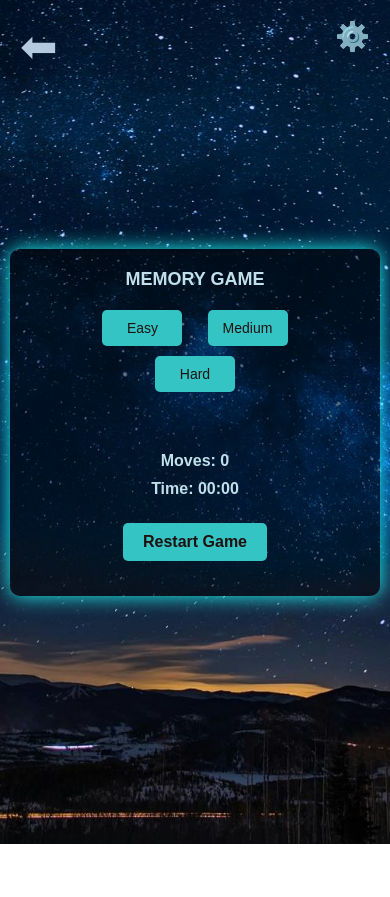
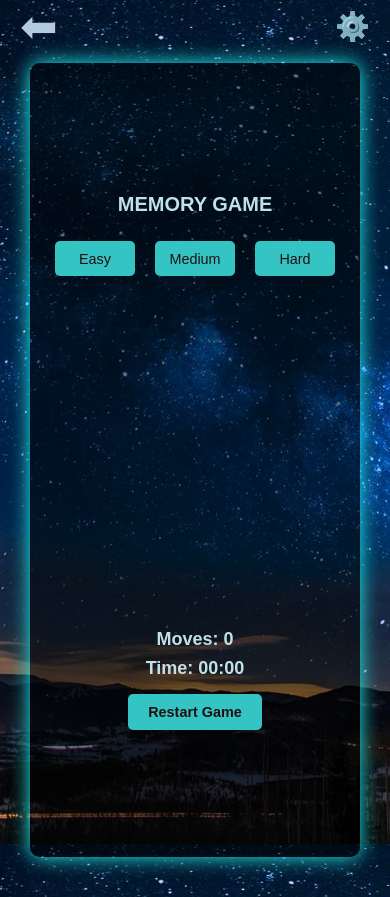
Before and after one commit to NadraR/memory-game, a plain HTML site: page select_theme/stars_theme_proj/game_grid.html in a window 390 px wide. Before the commit the page ends 844 px from the top, so only its background shows below. Drawn offline with Linux system fonts and the light colour scheme.

Commit message:
responsive done

```diff
--- a/select_theme/forest_theme_proj/setting_btn.css
+++ b/select_theme/forest_theme_proj/setting_btn.css
@@ -1,13 +1,19 @@
+.settings_container {
+  display: flex;
+  justify-content: space-between;
+  align-items: center;
+  flex-wrap: wrap;
+  width: 100%;
+  padding-right: 20px;
+  padding-left: 20px;
+}
+
 .settings-btn {
-  position: absolute;
-  top: 20px;
-  right: 20px;
   font-size: 28px;
   background: none;
   border: none;
   cursor: pointer;
   color: white;
-  z-index: 2;
   transition: transform 0.2s ease;
 }
 
@@ -16,14 +22,50 @@
 }
 
 .close-btn{
-    position: absolute;
-  top: 20px;
-  left: 20px;
   font-size: 28px;
   background: none;
   border: none;
   cursor: pointer;
   color: white;
-  z-index: 2;
   transition: transform 0.2s ease;
 }
+
+.close-btn:hover {
+  transform: scale(1.1);
+}
+
+@media (max-height: 800px) {
+    .settings-btn {
+        transform: scale(0.9);
+    }
+    .close-btn {
+        transform: scale(0.9);
+    }
+}
+
+@media (max-height: 700px) {
+    .settings-btn {
+        transform: scale(0.8);
+    }
+    .close-btn {
+        transform: scale(0.8);
+    }
+}
+
+@media (max-height: 600px) {
+    .settings-btn {
+        transform: scale(0.7);
+    }
+    .close-btn {
+        transform: scale(0.7);
+    }
+}
+
+@media (max-height: 500px) {
+    .settings-btn {
+        transform: scale(0.4);
+    }
+    .close-btn {
+        transform: scale(0.4);
+    }
+}
--- a/select_theme/forest_theme_proj/style3_2.css
+++ b/select_theme/forest_theme_proj/style3_2.css
@@ -9,15 +9,26 @@ body {
     background-size: cover;
     background-position: center;
     background-repeat: no-repeat;
-    color: #f8d0a1;
+    background-attachment: fixed;
+    color: #c0e0eb;
     font-weight: 600;
     font-family: 'Arial', sans-serif;
     font-size: 18px;
-    min-height: 100vh;
+    height: 100%;
     display: flex;
     flex-direction: column;
     align-items: center;
     justify-content: center;
+    overflow: hidden;
+}
+
+.content-wrapper {
+    width: 100%;
+    height: 100vh;
+    display: flex;
+    flex-direction: column;
+    justify-content: flex-start;
+    align-items: center;
 }
 
 .game-container {
@@ -28,20 +39,30 @@ body {
     text-align: center;
     background: rgba(0,0,0,0.5);
     padding: 20px;
-    margin: 15px;
+    margin: 10px 0;
     border-radius: 10px;
     box-shadow: 0 0 20px rgb(206, 141, 20);
 }
 
+
+.title {
+    margin: 10px;
+    font-size: 20px;
+}
+
 .difficulty-buttons {
-    margin: 15px;
+    display: flex;
+    justify-content: center;
+    align-items: center;
+    flex-wrap: wrap;
+    margin: 10px;
 }
 
 .difficulty {
     width: 80px;
     margin: 5px 10px;
-    padding: 10px 0;
-    font-size: 14px;
+    height: 35px;
+    font-size: 80%;
     border: none;
     border-radius: 5px;
     background: rgb(206, 141, 20);
@@ -55,16 +76,18 @@ body {
 }
 
 .game_grid {
+    width: 100%;
+    aspect-ratio: 1/1;
     display: grid;
-    gap: 10px;
-    justify-items: center;
-    align-items: center;
-    margin: 15px;
+    gap: 5px;
+    margin: 5px 0;
+    max-height: calc(100% - 150px);
 }
 
 .card {
-    width: clamp(5px, 10vw, 70px);
-    height: clamp(5px, 10vw, 70px);
+    width: 100%;
+    aspect-ratio: 1/1;
+    font-size: inherit;
     background-image: url('../img/back.png');
     background-color: rgb(206, 141, 20);
     background-size: 60% 60%;
@@ -79,6 +102,14 @@ body {
     font-size: clamp(10px, 5vw, 32px);
     cursor: pointer;
     transition: transform 0.3s ease, box-shadow 0.3s ease;
+}
+
+.symbol {
+    font-size: inherit;
+    display: block;
+    text-align: center;
+    user-select: none;
+    line-height: 1;
 }
 
 
@@ -99,7 +130,7 @@ body {
 }
 
 #restart_btn {
-    margin: 15px;
+    margin: 7px;
     background: rgb(206, 141, 20);
     color: rgb(32, 16, 16);
     font-weight: 600;
@@ -107,7 +138,7 @@ body {
     padding: 10px 20px;
     border-radius: 5px;
     cursor: pointer;
-    font-size: 16px;
+    font-size: 80%;
     transition: box-shadow 0.3s ease;
 }
 
@@ -116,8 +147,8 @@ body {
 }
 
 .game_info p{
-    margin: 10px;
-    font-size: 16px;
+    margin: 8px;
+    font-size: 18px;
     color: #c0e0eb;
 }
 
@@ -171,22 +202,40 @@ body {
     box-shadow: 0 0 15px rgb(206, 141, 20);
 }
 
-@media (max-width: 480px) {
-    body {
-        overflow-x: auto;
-    }
-    .game-container {
-        width: 95%;
-        margin: 5px;
-    }
-    .game_grid {
-        gap: 5px;
+@media (max-width: 600px) {
+
+    .win-content {
+        padding: 15px 20px;
     }
 }
 
-@media (max-width: 600px) {
+@media screen and (max-width: 600px) {
+    .game-container {
+        padding: 5px;
+        height: calc(100vh - 50px);
+    }
 
-    .win-content {
-        padding: 20px;
+    .game_grid {
+        gap: 3px;
+        max-height: calc(100% - 120px);
+    }
+
+    .card {
+        font-size: min(4vw, 20px);
     }
 }
+
+@media screen and (max-height: 700px) {
+    .game_grid {
+        gap: 2px;
+    }
+
+    .difficulty {
+        padding: 3px;
+        margin: 2px;
+    }
+
+    .game_info p {
+        font-size: 12px;
+    }
+}
--- a/select_theme/stars_theme_proj/game_grid.html
+++ b/select_theme/stars_theme_proj/game_grid.html
@@ -9,16 +9,18 @@
 </head>
 <body>
     <audio id="bg-music" src="../audio/Relax Piano.mp3" autoplay loop></audio>
-    <button id="settingsBtn" class="settings-btn">⚙️</button>
-  <button id="closeBtn" class="close-btn" style="color: rgb(180, 202, 223); font-size: 45px;">⬅</button>
-
+    <div class="settings_container">
+        <div><button id="closeBtn" class="close-btn" style="color: rgb(180, 202, 223); font-size: 45px;">⬅</button></div>
+        <div><button id="settingsBtn" class="settings-btn">⚙️</button></div>
+    </div>
+    <div class="content-wrapper">
         <div class="game-container">
             <div class="title">MEMORY GAME</div>
 
             <div class="difficulty-buttons">
-            <button class="difficulty" value="4">Easy</button>
-            <button class="difficulty" value="6">Medium</button>
-            <button class="difficulty" value="8">Hard</button>
+                <div><button class="difficulty" value="4">Easy</button></div>
+                <div><button class="difficulty" value="6">Medium</button></div>
+                <div><button class="difficulty" value="8">Hard</button></div>
             </div>
 
             <div class="game_grid">
@@ -30,6 +32,7 @@
             </div>
 
             <button id="restart_btn">Restart Game</button>
+        </div>
     </div>
     <div id="winBox" class="hidden">
         <div class="win-content">
--- a/select_theme/stars_theme_proj/setting_btn.css
+++ b/select_theme/stars_theme_proj/setting_btn.css
@@ -1,13 +1,19 @@
+.settings_container {
+  display: flex;
+  justify-content: space-between;
+  align-items: center;
+  flex-wrap: wrap;
+  width: 100%;
+  padding-right: 20px;
+  padding-left: 20px;
+}
+
 .settings-btn {
-  position: absolute;
-  top: 20px;
-  right: 20px;
   font-size: 28px;
   background: none;
   border: none;
   cursor: pointer;
   color: white;
-  z-index: 2;
   transition: transform 0.2s ease;
 }
 
@@ -16,14 +22,50 @@
 }
 
 .close-btn{
-    position: absolute;
-  top: 20px;
-  left: 20px;
   font-size: 28px;
   background: none;
   border: none;
   cursor: pointer;
   color: white;
-  z-index: 2;
   transition: transform 0.2s ease;
 }
+
+.close-btn:hover {
+  transform: scale(1.1);
+}
+
+@media (max-height: 800px) {
+    .settings-btn {
+        transform: scale(0.9);
+    }
+    .close-btn {
+        transform: scale(0.9);
+    }
+}
+
+@media (max-height: 700px) {
+    .settings-btn {
+        transform: scale(0.8);
+    }
+    .close-btn {
+        transform: scale(0.8);
+    }
+}
+
+@media (max-height: 600px) {
+    .settings-btn {
+        transform: scale(0.7);
+    }
+    .close-btn {
+        transform: scale(0.7);
+    }
+}
+
+@media (max-height: 500px) {
+    .settings-btn {
+        transform: scale(0.4);
+    }
+    .close-btn {
+        transform: scale(0.4);
+    }
+}
--- a/select_theme/stars_theme_proj/style3.css
+++ b/select_theme/stars_theme_proj/style3.css
@@ -9,15 +9,26 @@ body {
     background-size: cover;
     background-position: center;
     background-repeat: no-repeat;
+    background-attachment: fixed;
     color: #c0e0eb;
     font-weight: 600;
     font-family: 'Arial', sans-serif;
     font-size: 18px;
-    min-height: 100vh;
+    height: 100%;
     display: flex;
     flex-direction: column;
     align-items: center;
     justify-content: center;
+    overflow: hidden;
+}
+
+.content-wrapper {
+    width: 100%;
+    height: 100vh;
+    display: flex;
+    flex-direction: column;
+    justify-content: flex-start;
+    align-items: center;
 }
 
 .game-container {
@@ -28,20 +39,29 @@ body {
     text-align: center;
     background: rgba(0,0,0,0.5);
     padding: 20px;
-    margin: 15px;
+    margin: 10px 0;
     border-radius: 10px;
     box-shadow: 0 0 20px rgb(32, 249, 249);
 }
 
+.title {
+    margin: 10px;
+    font-size: 20px;
+}
+
 .difficulty-buttons {
-    margin: 15px;
+    display: flex;
+    justify-content: center;
+    align-items: center;
+    flex-wrap: wrap;
+    margin: 10px;
 }
 
 .difficulty {
     width: 80px;
     margin: 5px 10px;
-    padding: 10px 0;
-    font-size: 14px;
+    height: 35px;
+    font-size: 80%;
     border: none;
     border-radius: 5px;
     background: rgb(52, 196, 196);
@@ -55,16 +75,18 @@ body {
 }
 
 .game_grid {
+    width: 100%;
+    aspect-ratio: 1/1;
     display: grid;
-    gap: 10px;
-    justify-items: center;
-    align-items: center;
-    margin: 15px;
+    gap: 5px;
+    margin: 5px 0;
+    max-height: calc(100% - 150px);
 }
 
 .card {
-    width: clamp(5px, 10vw, 70px);
-    height: clamp(5px, 10vw, 70px);
+    width: 100%;
+    aspect-ratio: 1/1;
+    font-size: inherit;
     background-image: url('../img/back.png');
     background-color: #113a51;
     background-size: 60% 60%;
@@ -81,6 +103,13 @@ body {
     transition: transform 0.3s ease, box-shadow 0.3s ease;
 }
 
+.symbol {
+    font-size: inherit;
+    display: block;
+    text-align: center;
+    user-select: none;
+    line-height: 1;
+}
 
 .card:hover {
     box-shadow: 0 0 15px #0ff;
@@ -99,7 +128,7 @@ body {
 }
 
 #restart_btn {
-    margin: 15px;
+    margin: 7px;
     background: rgb(52, 196, 196);
     color: rgb(32, 16, 16);
     font-weight: 600;
@@ -107,7 +136,7 @@ body {
     padding: 10px 20px;
     border-radius: 5px;
     cursor: pointer;
-    font-size: 16px;
+    font-size: 80%;
     transition: box-shadow 0.3s ease;
 }
 
@@ -116,8 +145,8 @@ body {
 }
 
 .game_info p{
-    margin: 10px;
-    font-size: 16px;
+    margin: 8px;
+    font-size: 18px;
     color: #c0e0eb;
 }
 
@@ -168,25 +197,43 @@ body {
 }
 
 .win-content button:hover {
-    box-shadow: 0 0 15px #0ff;
-}
-
-@media (max-width: 480px) {
-    body {
-        overflow-x: auto;
-    }
-    .game-container {
-        width: 95%;
-        margin: 5px;
-    }
-    .game_grid {
-        gap: 5px;
-    }
+    box-shadow: 0 0 15px rgb(52, 196, 196);
 }
 
 @media (max-width: 600px) {
 
     .win-content {
-        padding: 20px;
+        padding: 15px 20px;
     }
 }
+
+@media screen and (max-width: 600px) {
+    .game-container {
+        padding: 5px;
+        height: calc(100vh - 50px);
+    }
+
+    .game_grid {
+        gap: 3px;
+        max-height: calc(100% - 120px);
+    }
+
+    .card {
+        font-size: min(4vw, 20px);
+    }
+}
+
+@media screen and (max-height: 700px) {
+    .game_grid {
+        gap: 2px;
+    }
+
+    .difficulty {
+        padding: 3px;
+        margin: 2px;
+    }
+
+    .game_info p {
+        font-size: 12px;
+    }
+}
```
Also changed, not shown: select_theme/forest_theme_proj/game_grid_2.html (+11 -7 lines), select_theme/forest_theme_proj/script3_2.js (+23 -9 lines), select_theme/stars_theme_proj/script3.js (+24 -3 lines). Lines whose indentation alone changed are shown as unchanged.
